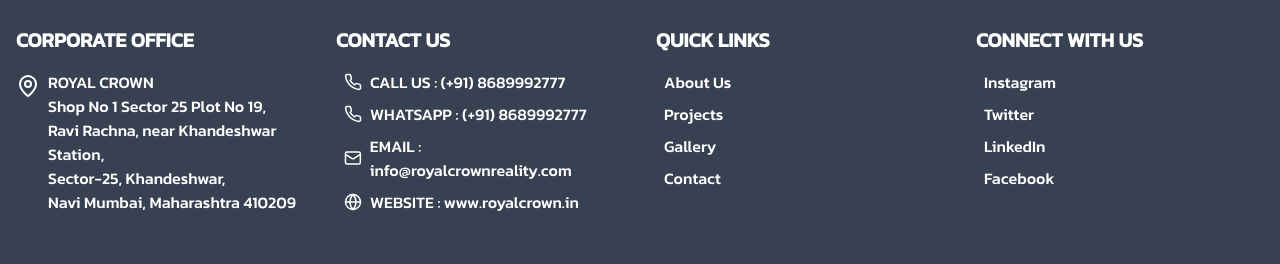
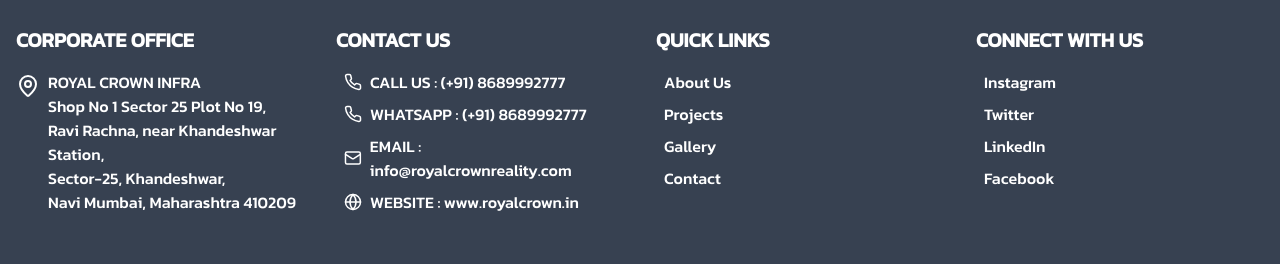
Before and after one commit to royalcrowninfra/royal, a Next.js app: page / in a window 1280 px wide. Shown: the part 3402-3666 px from the top of the page. Built offline with nearby package versions, Linux system fonts and the light colour scheme.

Commit message:
new code

```diff
--- a/components/Footer.jsx
+++ b/components/Footer.jsx
@@ -19,7 +19,7 @@ export default function Footer() {
             <h2 className="text-xl font-semibold uppercase">Corporate Office</h2>
             <div className="flex items-start space-x-2">
               <MapPin className="mt-1 flex-shrink-0" />
-              <p>ROYAL CROWN<br />Shop No 1 Sector 25 Plot No 19,<br />
+              <p>ROYAL CROWN INFRA<br />Shop No 1 Sector 25 Plot No 19,<br />
                 Ravi Rachna, near Khandeshwar Station,<br />
                 Sector-25, Khandeshwar,<br />
                 Navi Mumbai, Maharashtra 410209</p>
```
